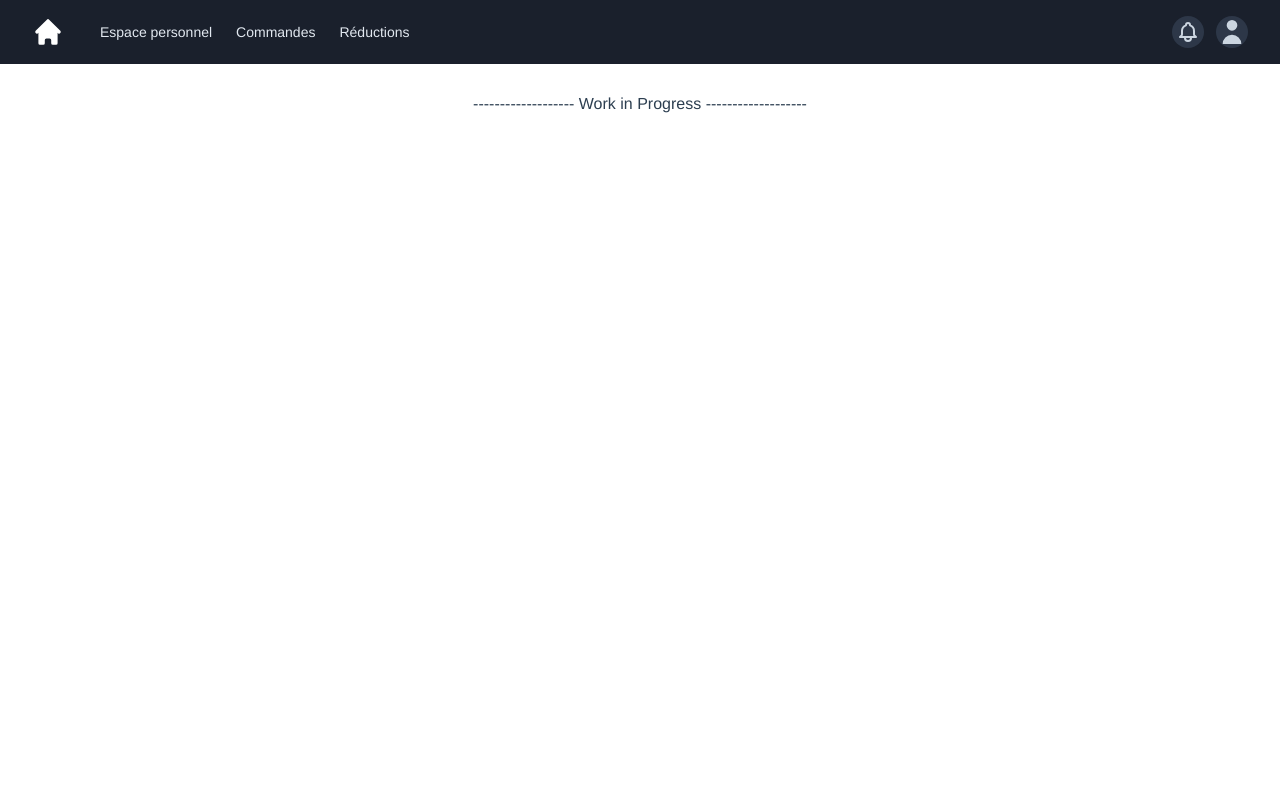
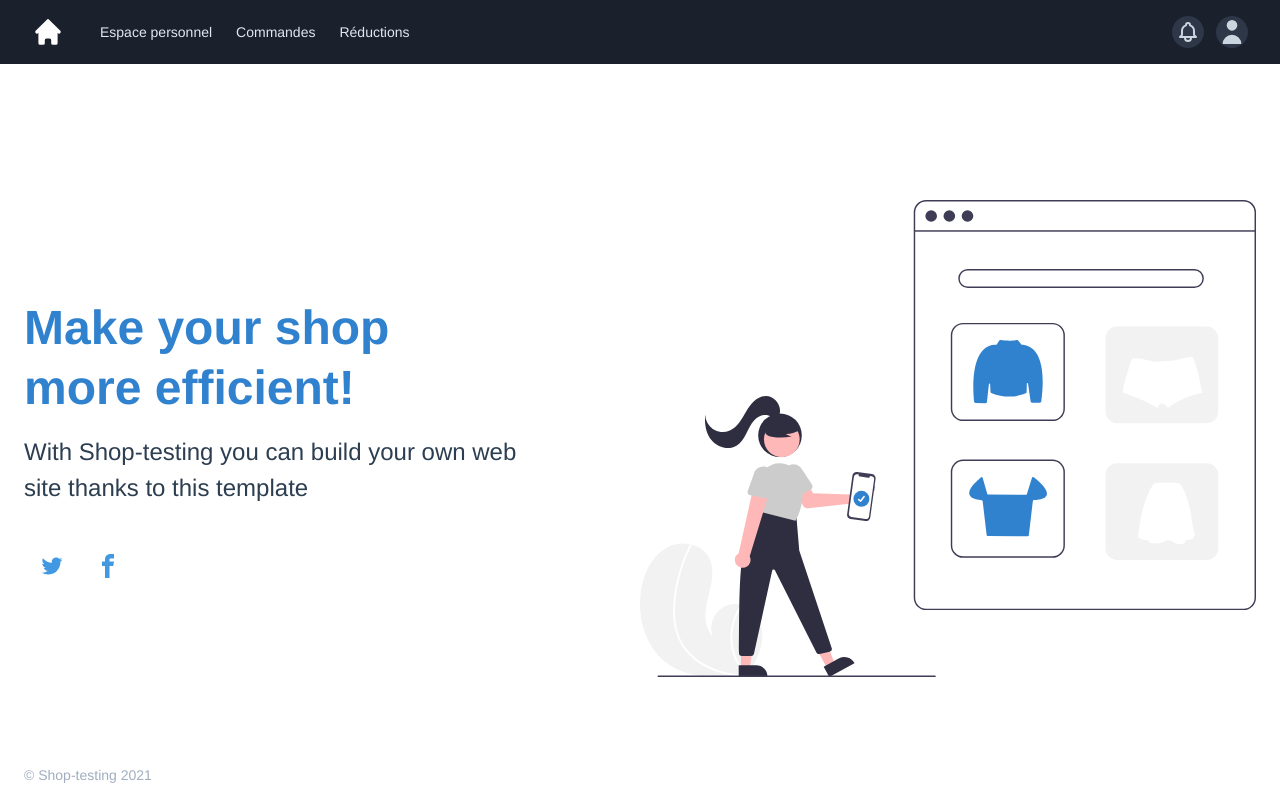
Before and after one commit to raoulnzefa/shop-testing, a Vue app: page / in a window 1280 px wide. Built offline with nearby package versions, Linux system fonts and the light colour scheme.

Commit message:
feat: build home page

```diff
--- a/src/App.vue
+++ b/src/App.vue
@@ -1,14 +1,12 @@
 <template>
   <NavBar />
 
-  <p class="text-center m-7">
-    ------------------- Work in Progress -------------------
-  </p>
-  <p></p>
+  <HomePage />
 </template>
 
 <script setup>
 import NavBar from "./components/NavBar.vue";
+import HomePage from "./components/HomePage.vue";
 </script>
 
 <style>
--- /dev/null
+++ b/src/components/HomePage.vue
@@ -0,0 +1,65 @@
+<template>
+  <div
+    class="container flex flex-col flex-wrap items-center px-6 pt-24 mx-auto md:pt-28 md:flex-row"
+  >
+    <div
+      class="flex flex-col justify-center w-full overflow-y-hidden xl:w-2/5 lg:items-start"
+    >
+      <h1
+        class="my-4 text-3xl font-bold leading-tight text-center text-blue-600 md:text-5xl md:text-left slide-in-bottom-h1"
+      >
+        Make your shop more efficient!
+      </h1>
+      <p
+        class="mb-8 text-base leading-normal text-center md:text-2xl md:text-left slide-in-bottom-subtitle"
+      >
+        With Shop-testing you can build your own web site thanks to this
+        template
+      </p>
+
+      <div
+        class="flex justify-center w-full pb-24 md:justify-start lg:pb-0 fade-in"
+      >
+        <LinkBase
+          class="inline-block h-10 p-2 text-center text-blue-500 no-underline hover:text-blue-800 hover:text-underline md:h-auto md:p-4"
+          href="https://twitter.com"
+        >
+          <IconBase class="h-6 fill-current" viewBox="0 0 32 32">
+            <path
+              d="M30.063 7.313c-.813 1.125-1.75 2.125-2.875 2.938v.75c0 1.563-.188 3.125-.688 4.625a15.088 15.088 0 0 1-2.063 4.438c-.875 1.438-2 2.688-3.25 3.813a15.015 15.015 0 0 1-4.625 2.563c-1.813.688-3.75 1-5.75 1-3.25 0-6.188-.875-8.875-2.625.438.063.875.125 1.375.125 2.688 0 5.063-.875 7.188-2.5-1.25 0-2.375-.375-3.375-1.125s-1.688-1.688-2.063-2.875c.438.063.813.125 1.125.125.5 0 1-.063 1.5-.25-1.313-.25-2.438-.938-3.313-1.938a5.673 5.673 0 0 1-1.313-3.688v-.063c.813.438 1.688.688 2.625.688a5.228 5.228 0 0 1-1.875-2c-.5-.875-.688-1.813-.688-2.75 0-1.063.25-2.063.75-2.938 1.438 1.75 3.188 3.188 5.25 4.25s4.313 1.688 6.688 1.813a5.579 5.579 0 0 1 1.5-5.438c1.125-1.125 2.5-1.688 4.125-1.688s3.063.625 4.188 1.813a11.48 11.48 0 0 0 3.688-1.375c-.438 1.375-1.313 2.438-2.563 3.188 1.125-.125 2.188-.438 3.313-.875z"
+            ></path>
+          </IconBase>
+        </LinkBase>
+        <LinkBase
+          class="inline-block h-10 p-2 text-center text-blue-500 no-underline hover:text-blue-800 hover:text-underline md:h-auto md:p-4"
+          href="https://www.facebook.com"
+        >
+          <IconBase class="h-6 fill-current" viewBox="0 0 32 32">
+            <path
+              d="M19 6h5V0h-5c-3.86 0-7 3.14-7 7v3H8v6h4v16h6V16h5l1-6h-6V7c0-.542.458-1 1-1z"
+            ></path>
+          </IconBase>
+        </LinkBase>
+      </div>
+    </div>
+
+    <!--Right Col-->
+    <div class="w-full py-6 overflow-y-hidden xl:w-3/5">
+      <img
+        class="w-5/6 mx-auto lg:mr-0 slide-in-bottom"
+        src="../assets/shop-icon.svg"
+      />
+    </div>
+
+    <div
+      class="w-full pt-16 pb-6 text-sm text-center text-gray-500 md:text-left fade-in"
+    >
+      &copy; Shop-testing 2021
+    </div>
+  </div>
+</template>
+
+<script setup>
+import IconBase from "./IconBase.vue";
+import LinkBase from "./LinkBase.vue";
+</script>
```
Also changed, not shown: src/assets/shop-icon.svg (added).
